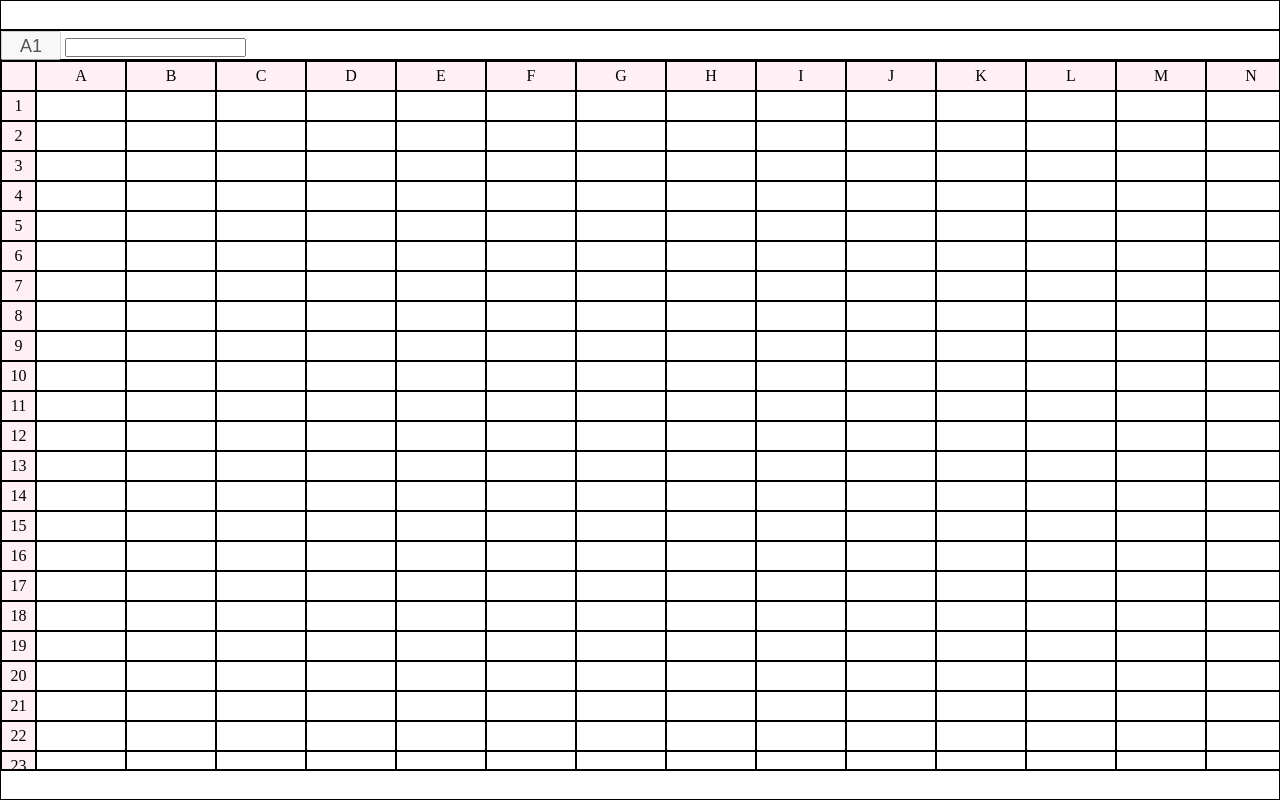
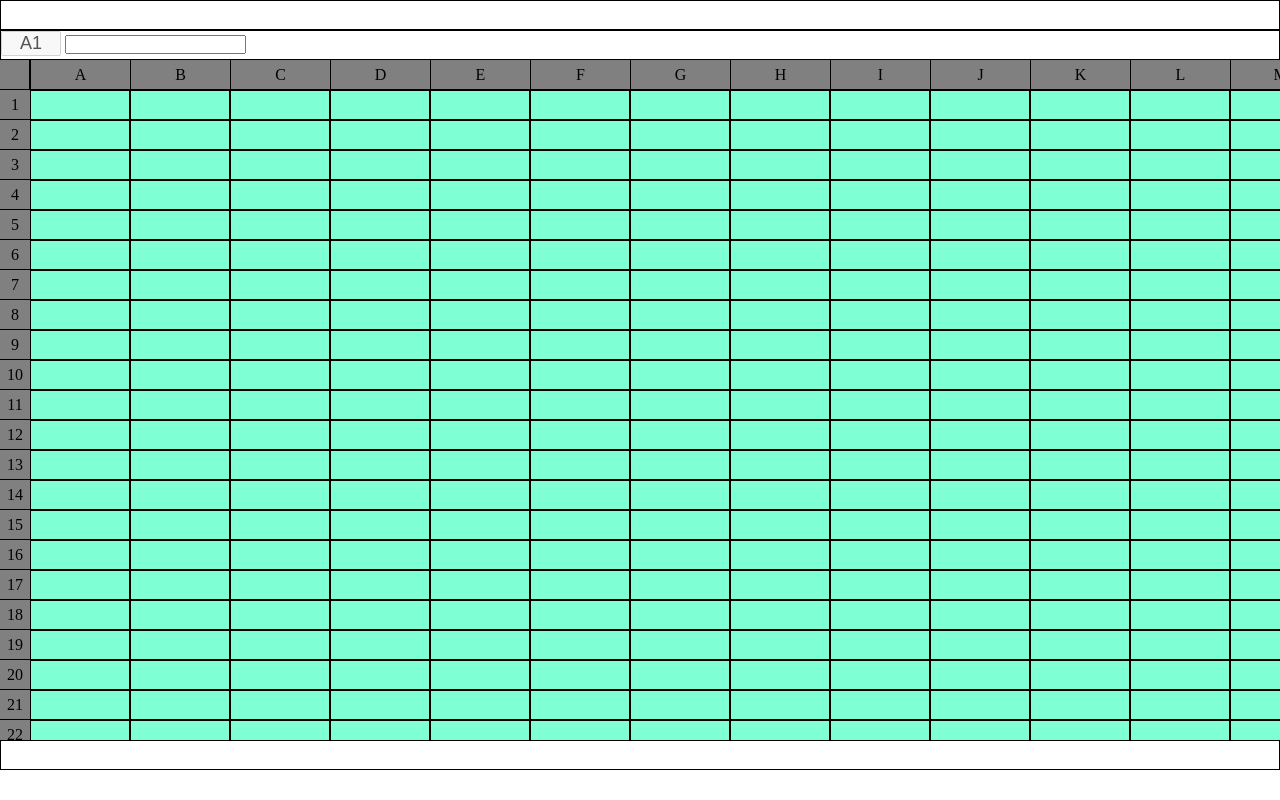
Before and after one commit to Sameer-Agrawal/FJP6DEV, a plain HTML site: page EXCEL/index.html in a window 1280 px wide. Both pictures are taken after a click on the element 81 px from the left and 106 px from the top of the page. Drawn offline with Linux system fonts and the light colour scheme.

Commit message:
post bug fixure

```diff
--- a/EXCEL/index.html
+++ b/EXCEL/index.html
@@ -4,19 +4,19 @@
     <meta charset="UTF-8">
     <meta http-equiv="X-UA-Compatible" content="IE=edge">
     <meta name="viewport" content="width=device-width, initial-scale=1.0">
-    <title>Excel-Clone</title>
-    <link rel="stylesheet" href="style.css">
+    <title>Excel Clone</title>
+    <link rel="stylesheet" href="./style.css">
 </head>
 <body>
     <div class="menu-options"></div>
     <div class="address-content">
-        <input type="text" class="address" disabled>
-        <input type="text" class="formula">
+        <input type="text" id="address" disabled>
+        <input type="text" id="formula">
     </div>
     <div class="cells-content"></div>
     <div class="sheets"></div>
 </body>
+<script src="./utils.js"></script>
 <script src="./init.js"></script>
 <script src="./script.js"></script>
-<script src="./utils.js"></script>
 </html>
--- a/EXCEL/init.js
+++ b/EXCEL/init.js
@@ -1,53 +1,55 @@
-// All the functions that will run on initialization of web page!
+let cellsContentDiv = document.querySelector(".cells-content");
 
-let cellsContent = document.querySelector(".cells-content");
+
+function initCells(){
+    let cellsContent = "<div class='top-left-cell'></div>";
+    //top-row
+    cellsContent+="<div class='top-row'>"
+    for(let i=0;i<26;i++){
+        cellsContent+=`<div class='top-row-cell'>${String.fromCharCode(65+i)}</div>`;
+    }
+    cellsContent+="</div>"
+
+    //left-col
+    cellsContent+="<div class='left-col'>"
+    for(let i=0;i<100;i++){
+        cellsContent+=`<div class='left-col-cell'>${i+1}</div>`
+    }
+    cellsContent+="</div>"
+    cellsContent+="<div class='cells'>"
+    for(let i=0;i<100;i++){
+        cellsContent+="<div class = 'row'>";
+        //column
+        for(let j=0;j<26;j++){
+            cellsContent+=`<div class = 'cell' rowid='${i}' colid='${j}' contentEditable></div>`
+        }
+        cellsContent+="</div>"
+    }
+    cellsContent+="</div>"
+    cellsContentDiv.innerHTML = cellsContent;
+}
+
+initCells();
+
 let db;
 
-cellCreator();
-createDb();
-console.log(db);
-
-function cellCreator(){
-    let structure = "<div class='top-left-cell'></div>";
-    // Top-row
-    structure += "<div class='top-row'>"
-    for(let count=0; count<26; count++){
-        structure += `<div class='top-row-cells'>${String.fromCharCode(65+count)}</div>`
-    }
-    structure += "</div>"
-    // Left-col
-    structure += "<div class='left-col'>"
-    for(let count=0; count<100; count++){
-        structure += `<div class='left-col-cells'>${count+1}</div>`
-    }
-    structure += "</div>"
-    // Excel-cells
-    structure += "<div class='editable-cells'>"
-    for(let row=0; row<100; row++){  // Creating 100 rows
-        structure += "<div class='row'>";
-        for(let col=0; col<26; col++){  // Creating 100 columns
-            structure += `<div class='cell' colId='${col}' rowId='${row}' contentEditable></div>`
+function initDb(){
+    db = [];
+    for(let i=0;i<100;i++){
+        let row = [];
+        for(let j=0;j<26;j++){
+            let name = String.fromCharCode(65+j)+(i+1)+"";
+            let cellObject = {
+                name:name,
+                value:"",
+                formula:"",
+                children:[]
+            }
+            row.push(cellObject);
         }
-        structure += "</div>";
-    }
-    structure += "</div>"
-    cellsContent.innerHTML = structure;
-}
-
-
-function createDb(){
-    db=[];
-    for(let row=0; row<100; row++){
-        let rowArr = [];
-        for(let col=0; col<26; col++){
-            let name = String.fromCharCode(65+col)+(row+1)+"";
-            let cellObj = {
-                name: name,
-                value: "",
-                formula: ""
-            };
-            rowArr.push(cellObj);
-        }
-        db.push(rowArr);
+        db.push(row);
     }
 }
+initDb();
+
+console.log(db);
--- a/EXCEL/script.js
+++ b/EXCEL/script.js
@@ -1,12 +1,12 @@
-let topLeftCell = document.querySelector(".top-left-cell");
 let topRow = document.querySelector(".top-row");
 let leftCol = document.querySelector(".left-col");
-let cells = document.querySelectorAll(".cell");
-let addressInput = document.querySelector(".address");
-let formulaInput = document.querySelector(".formula");
+let topLeftCell = document.querySelector(".top-left-cell");
+let allCells = document.querySelectorAll(".cell");
+let addressInput = document.querySelector("#address");
+let formulaInput = document.querySelector("#formula");
 let lastSelectedCell;
 
-cellsContent.addEventListener("scroll", function(e){
+cellsContentDiv.addEventListener("scroll",function(e){
     let scrollFromTop = e.target.scrollTop;
     let scrollFromLeft = e.target.scrollLeft;
     topRow.style.top = scrollFromTop+"px";
@@ -15,40 +15,88 @@ cellsContent.addEventListener("scroll", function(e){
     topLeftCell.style.left = scrollFromLeft+"px";
 })
 
+for(let i=0;i<allCells.length;i++){
+    allCells[i].addEventListener("click",function(e){
+        let rowId = Number(e.target.getAttribute("rowid"));
+        let colId = Number(e.target.getAttribute("colid"));
+        let address = String.fromCharCode(65+colId)+(rowId+1)+"";
+        // console.log(address);
+        let cellObject = db[rowId][colId];
+        addressInput.value = address;
+        //update UI
+        formulaInput.value = cellObject.formula;
+    })
 
-for(let i=0; i<cells.length; i++){
-    cells[i].addEventListener("click", function(e){
-        let {colId, rowId} = getRowIdColIdFromElement(e.target);
-        let address = String.fromCharCode(65+colId) + (rowId+1) +"";
-        let cellObj = db[rowId][colId];
-        addressInput.value = address;
-        // Update the UI of formula
-        formulaInput.value = cellObj.formula;
-    })
-    // Update the value in db
-    cells[i].addEventListener("blur", function(e){
+    allCells[i].addEventListener("blur",function(e){
         lastSelectedCell = e.target;
         let cellValue = e.target.textContent;
-        let {rowId,colId} = getRowIdColIdFromElement(e.target);
-        let cellObj = db[rowId][colId];
-        if(cellObj.value == cellValue){
+        let rowId = Number(e.target.getAttribute("rowid"));
+        let colId = Number(e.target.getAttribute("colid"));
+        let cellObject = db[rowId][colId];
+        if(cellObject.value == cellValue){
             return;
         }
-        cellObj.value = cellValue;
+        cellObject.value = cellValue;
+        console.log("After UPdate",cellObject);
     })
 }
+// lastSelectedCell
 
-
-formulaInput.addEventListener("blur", function(e) {
+formulaInput.addEventListener("blur",function(e){
     let formula = e.target.value;
     if(formula){
-        let {rowId,colId} = getRowIdColIdFromElement(lastSelectedCell);
+        let rowId = Number(lastSelectedCell.getAttribute("rowid"));
+        let colId = Number(lastSelectedCell.getAttribute("colid"));
         let cellObject = db[rowId][colId];
-        let computedValue = solveFormula(formula);
-        // Update db
+        let computedValue = solveFormula(formula,cellObject); // will implement in next commit
+        //update db
         cellObject.value = computedValue;
         cellObject.formula = formula;
-        // Update ui
+        //update ui
         lastSelectedCell.textContent = computedValue;
     }
 })
+
+
+
+// Utils functions
+
+function getRowIdColIdFromElement(element){
+    let rowId  = element.getAttribute("rowid");
+    let colId = element.getAttribute("colid");
+    return {
+        rowId,
+        colId
+    }
+}
+
+function getRowIdColIdFromAddress(address){
+    //address = A1, B2
+    let colId = address.charCodeAt(0)-65;
+    let rowId = Number(address.substring(1))-1;
+    return {
+        rowId,
+        colId
+    }
+}
+
+function solveFormula(formula,selfCellObject){
+    //formula = (A1 + B2 + 2 - C3)
+    let formulaComps = formula.split(" ");
+    //formulaComps = [A1,+,B2,+,2,-,C3];
+    for(let i=0;i<formulaComps.length;i++){
+        let formulaComp = formulaComps[i];
+        if(formulaComp[0]>="A" && formulaComp[0]<="Z"){
+            let {rowId,colId} = getRowIdColIdFromAddress(formulaComp);
+            let cellObject = db[rowId][colId];
+            let value = cellObject.value;
+            cellObject.children.push(selfCellObject.name);
+            console.log(cellObject);
+            console.log(cellObject);
+            formula = formula.replace(formulaComp,value);
+        }
+    }
+    //formula -> 2 * 3 + 4 - 3
+    let computedValue = eval(formula);
+    return computedValue;
+}
--- a/EXCEL/style.css
+++ b/EXCEL/style.css
@@ -15,8 +15,8 @@
 }
 
 .cells-content{
-    border: 0.5px solid;
-    height: calc(100vh - 90px);
+    height:85vh;
+    background-color: aquamarine;
     overflow: auto;
     position: relative;
 }
@@ -31,67 +31,66 @@
 }
 
 .cell{
-    border: 0.25px solid;
-    height: 30px;
-    width: 90px;
+    border: 0.2px solid;
+    min-height: 30px;
+    width: 100px;
     outline: none;
 }
 
 .top-left-cell{
-    border: 0.25px solid;
+    border-right: 0.1px solid;
+    border-bottom: 0.1px solid;
     height: 30px;
-    width: 35px;
+    width: 30px;
+    background-color: grey;
     position: absolute;
-    top: 0px;
-    left: 0px;
-    z-index: 5;
-    background-color: lavenderblush;
+    z-index: 2;
+
 }
 
 .top-row{
+    display: flex;
     position: absolute;
-    top: 0px;
-    left: 35px;
-    display: flex;
-    z-index: 3;
-    background-color: lavenderblush;
+    background-color: grey;
+    left: 30px;
+    z-index: 1;
 }
 
-.top-row-cells{
-    border: 0.25px solid;
+.top-row-cell{
     height: 30px;
-    width: 90px;
+    width: 100px;
+    border-bottom: 0.1px solid;
+    border-left: 0.1px solid;
     display: flex;
     justify-content: center;
     align-items: center;
 }
 
 .left-col{
+    background-color: grey;
     position: absolute;
-    top: 30px;
     left: 0px;
-    z-index: 3;
-    background-color: lavenderblush;
+    top:30px;
+    z-index: 1;
 }
 
-.left-col-cells{
-    border: 0.25px solid;
+.left-col-cell{
     height: 30px;
-    width: 35px;
+    width: 30px;
+    border-bottom: 0.1px solid;
     display: flex;
     justify-content: center;
     align-items: center;
 }
 
-.editable-cells{
+.cells{
     position: absolute;
-    top: 30px;
-    left: 35px;
+    top:30px;
+    left:30px;
 }
 
-.address{
-    height: 30px;
+#address{
+    text-align: center;
+    font-size: large;
     width: 60px;
-    font-size: large;
-    text-align: center;
 }
--- a/EXCEL/utils.js
+++ /dev/null
@@ -1,38 +0,0 @@
-function getRowIdColIdFromElement(element){
-    let rowId  = Number(element.getAttribute("rowId"));
-    let colId = Number(element.getAttribute("colId"));
-    return {
-        rowId,
-        colId
-    }
-}
-
-// A function that will give the computed value for the formula Input
-
-function solveFormula(formula){
-    // formula -> A1 + B2 -2
-    let strArr = formula.split(" ");
-    // strArr -> ['A1','+','B2','-','2'];
-    // console.log(strArr);
-    for(let ele=0; ele<strArr.length; ele++){
-        let strElement = strArr[ele];
-        if(strElement[0]>="A" && strElement[0]<="Z"){
-            let {rowId, colId} = getRowIdColIdFromAddress(strElement);
-            let cellObj = db[rowId][colId];
-            let cellValue = cellObj.value;
-            formula = formula.replace(strElement,cellValue);
-        }
-    }
-    let computedValue = eval(formula);
-    return computedValue;  // Expectation
-}
-
-function getRowIdColIdFromAddress(address){
-    //address = A1
-    let colId = address.charCodeAt(0)-65;
-    let rowId = Number(address.substring(1))-1;
-    return {
-        rowId,
-        colId
-    }
-}
```
